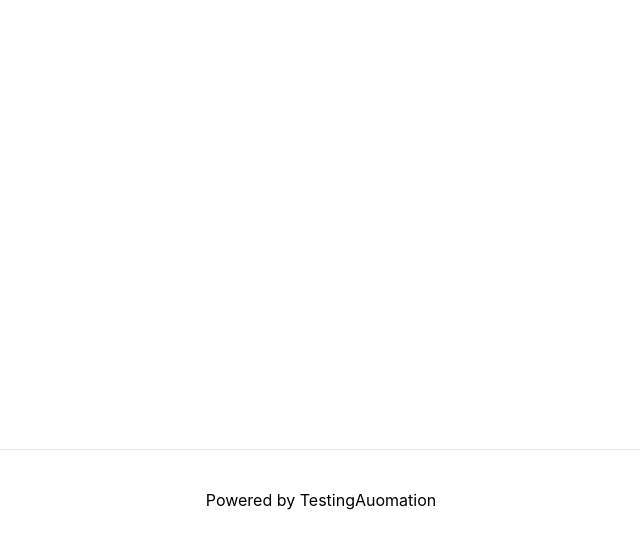
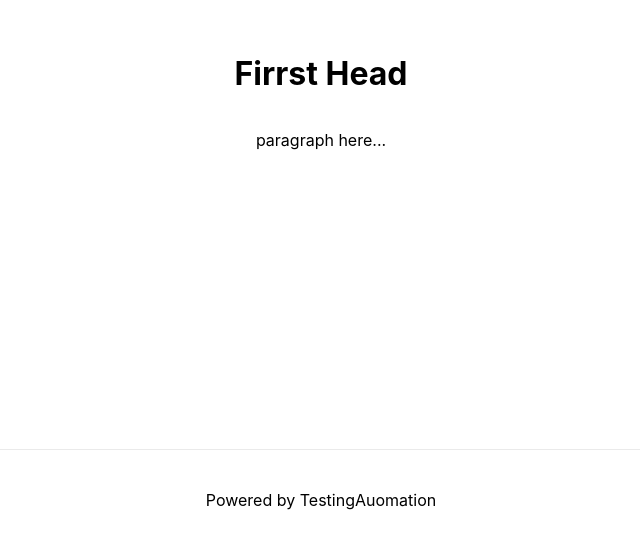
Before and after one commit to faizan123456/AutomationTesting, a Next.js app: page / in a window 1280 px wide. Shown: the part 251-800 px from the top of the page, without its empty margins (319-959 px from the left). Built offline with nearby package versions, Linux system fonts and the light colour scheme.

Commit message:
initial commit

```diff
--- a/pages/index.tsx
+++ b/pages/index.tsx
@@ -13,7 +13,8 @@ const Home: NextPage = () => {
       </Head>
 
       <main className={styles.main}>
-
+        <h1>Firrst Head</h1>
+        <p>paragraph here...</p>
       </main>
 
       <footer className={styles.footer}>
```
